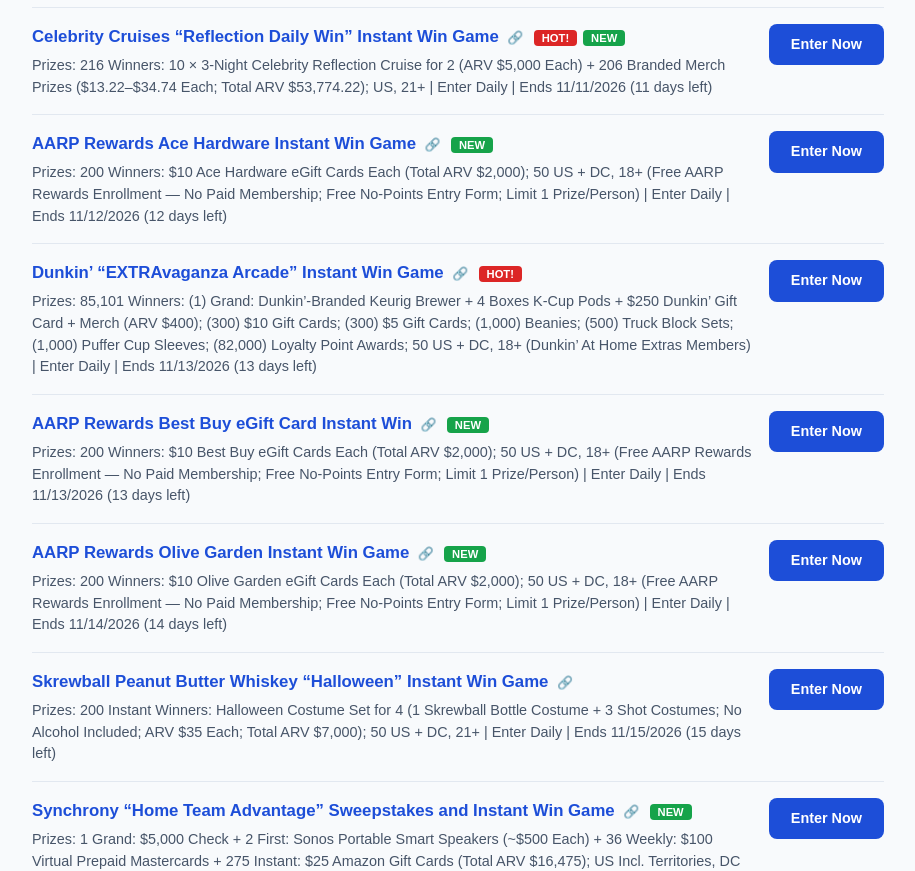
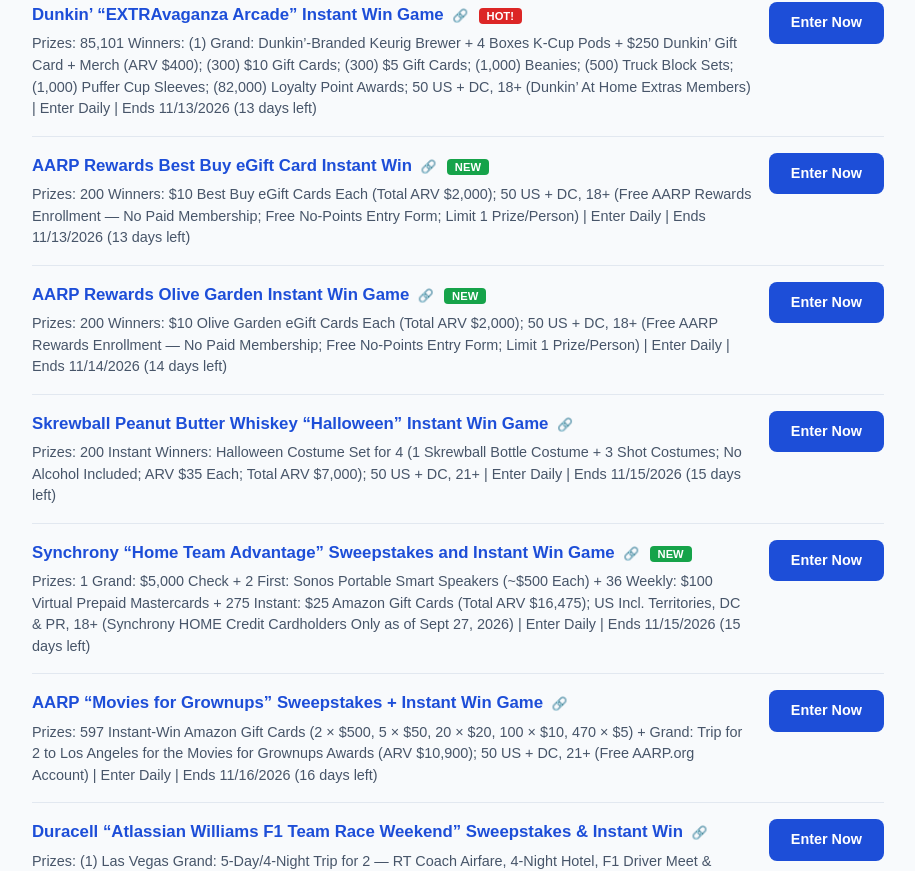
Before and after one commit to haroun26-dev/brandnewsite, a Next.js app: page / in a window 1280 px wide. Shown: the part 1386-2257 px from the top of the page, without its empty margins (182-1097 px from the left). Built offline with nearby package versions, Linux system fonts and the light colour scheme.

Commit message:
Refresh listings

```diff
--- a/app/page.tsx
+++ b/app/page.tsx
@@ -17,10 +17,10 @@ interface Listing {
   added: string; // YYYY-MM-DD — NEW badge shows when added within the last 3 days
 }
 
-// Listings verified November 8, 2026. Update this list regularly —
+// Listings verified November 9, 2026. Update this list regularly —
 // remove ended sweepstakes and add new ones by editing this file and redeploying.
 const SWEEPSTAKES: Listing[] = [
-// Listings verified November 8, 2026. Update this list regularly —
+// Listings verified November 9, 2026. Update this list regularly —
 // remove ended sweepstakes and add new ones by editing this file and redeploying.
   // ---- Instant Win Games ----
 
@@ -574,16 +574,6 @@ const SWEEPSTAKES: Listing[] = [
   },
 
 
-  {
-    id: 403,
-    title: "AARP Rewards CVS Pharmacy Instant Win Game",
-    type: "instant",
-    prizes: "200 Winners: $10 CVS Pharmacy eGift Cards Each (Total ARV $2,000); 50 US + DC, 18+ (Free AARP Rewards Enrollment \u2014 No Paid Membership; Free No-Points Entry Form; Limit 1 Prize/Person)",
-    frequency: "Enter Daily",
-    ends: "2026-11-08",
-    url: "https://sweeps.aarp.org/",
-    added: "2026-11-05",
-  },
 
   {
     id: 404,
@@ -688,17 +678,6 @@ const SWEEPSTAKES: Listing[] = [
     added: "2026-11-07",
   },
 
-  {
-    id: 429,
-    title: "McDonald\u2019s \u201cMONOPOLY 2026\u201d Chance Card Game",
-    type: "instant",
-    prizes: "Chance Card Game: $1M Cash Grand ($50K/Year \u00d7 20 Years), 2027 Jeep Cherokee, $10,000 Daily Chance Prizes (34 Total) + Gift Cards, Food & Rewards Points Instant Wins; 50 US + DC, 18+ (Chance Card Plays Only \u2014 Game Pieces Ended Nov 1)",
-    frequency: "Enter Daily",
-    ends: "2026-11-08",
-    url: "https://playatmcd.com",
-    hot: true,
-    added: "2026-11-07",
-  },
 
   {
     id: 430,
@@ -787,6 +766,40 @@ const SWEEPSTAKES: Listing[] = [
     ends: "2026-11-14",
     url: "https://sweeps.aarp.org/",
     added: "2026-11-08",
+  },
+
+  {
+    id: 459,
+    title: "Dos Equis \u201cPhoenix Suns\u201d Instant Win Game and Sweepstakes",
+    type: "instant",
+    prizes: "50 Instant Winners: $50 Phoenix Suns Team Shop E-Gift Card Each (Total Instant ARV $2,500) + Grand Drawing: 10 Winners \u00d7 2 Tickets to a Phoenix Suns 2026/27 Regular-Season Home Game (ARV $150 Each; Total ARV $4,000); Arizona Only, 21+",
+    frequency: "Enter Daily",
+    ends: "2027-04-11",
+    url: "https://DosEquis.com/phoenixsuns",
+    added: "2026-11-09",
+  },
+
+  {
+    id: 460,
+    title: "Heineken \u201cHoliday\u201d Promotion Instant Win + Sweepstakes",
+    type: "instant",
+    prizes: "306 Grand: Heineken \u00d7 Victrola Journey Suitcase Record Player + Carrying Case (ARV $75 Each) + 100 Instant: $35 Victrola Gift Cards + Up to 20,000 Instant: TouchTunes Codes for 2 Jukebox Credits (ARV $1 Each; Total ARV $46,450); US + DC, 21+",
+    frequency: "Enter Daily",
+    ends: "2026-12-31",
+    url: "https://www.heineken.com/us/en/promos/holiday",
+    added: "2026-11-09",
+  },
+
+  {
+    id: 461,
+    title: "L.O.L. Surprise Music Festival Sweepstakes & Instant Win",
+    type: "instant",
+    prizes: "5 Grand: Concert Trip for 4 (ARV $25,000 Each) + 2 VIP Birthday Experiences for up to 10 (ARV $20,000 Each) + ~522,450 Instant: $100/$20/$10 MGA Shop Vouchers, Big Surprise Party Sets, Plush Toys + More (Total ARV $956,250); 50 US + DC, 18+ (Enter by Game-Piece Code from Marked Product or Free Mail-In; Up to 100 Entries)",
+    frequency: "Enter Daily",
+    ends: "2027-06-30",
+    url: "https://lolsurprisemusicfestival.turnkeysweeps.com",
+    hot: true,
+    added: "2026-11-09",
   },
 
   // ---- Sweepstakes ----
@@ -977,16 +990,6 @@ const SWEEPSTAKES: Listing[] = [
     added: "2026-10-19",
   },
 
-  {
-    id: 209,
-    title: "Cap’n Crunch “Find The Cap’n” Sweepstakes 2026",
-    type: "sweepstakes",
-    prizes: "1 Winner + Up to 3 Guests: Mystery-Location Getaway — RT Coach Airfare for 4, 4 Nights Lodging, Daily Breakfast, Rental Car, Massages + $500 Check for Meals/Incidentals (ARV $7,540); 50 US + DC, 18+ (19+ in AL/NE)",
-    frequency: "Enter Daily",
-    ends: "2026-11-08",
-    url: "https://www.capncrunchmystery.com/",
-    added: "2026-10-19",
-  },
 
 
   {
@@ -1127,17 +1130,6 @@ const SWEEPSTAKES: Listing[] = [
     added: "2026-10-22",
   },
 
-  {
-    id: 251,
-    title: "Ford NASCAR Cup Series Chase Sweepstakes",
-    type: "sweepstakes",
-    prizes: "Grand: 2026 Ford F-150 Raptor (Up to $94,360 ARV) + 10 Weekly Prizes (Autographed Ford Racing Flags, Swag Bags, NASCAR Shop Gift Cards, Race Tickets, Merch Packages; Total Prize Value $96,860); 50 US + DC, 18+ (Valid Driver\u2019s License)",
-    frequency: "Enter Daily",
-    ends: "2026-11-08",
-    url: "https://thechasefordpromo.nascar.com/",
-    hot: true,
-    added: "2026-10-22",
-  },
 
   {
     id: 252,
@@ -1174,16 +1166,6 @@ const SWEEPSTAKES: Listing[] = [
     added: "2026-10-22",
   },
 
-  {
-    id: 255,
-    title: "TWIX Hallowmas Sweepstakes",
-    type: "sweepstakes",
-    prizes: "Grand: $10,000 Cash + 200 TWIX Bars ($10,314 ARV) + 2 Category Prizes: $5,000 Cash + 100 TWIX Bars Each ($5,157 Each; Total ARV $20,628); 50 US + DC, 18+ (Enter by Uploading a Hallowmas Photo or Short Video)",
-    frequency: "Enter Once",
-    ends: "2026-11-08",
-    url: "https://www.twix.com/hallowmas",
-    added: "2026-10-22",
-  },
 
   {
     id: 256,
@@ -1731,16 +1713,6 @@ const SWEEPSTAKES: Listing[] = [
     added: "2026-10-31",
   },
 
-  {
-    id: 368,
-    title: "iHeartRadio \u201cA Perfect Circle Flyaway\u201d Sweepstakes",
-    type: "sweepstakes",
-    prizes: "Grand: Trip for Winner + Guest to Honolulu, HI to See A Perfect Circle Live \u2014 Airfare, Hotel, Concert Tickets, Meet-and-Greet with Billy Howerdel + Band-Signed Guitar (ARV $3,500); US, 18+",
-    frequency: "Enter Daily",
-    ends: "2026-11-08",
-    url: "https://news.iheart.com/promotions/a-perfect-circle-flyaway-sweepstakes-1929685/",
-    added: "2026-11-01",
-  },
 
   {
     id: 369,
@@ -2031,17 +2003,6 @@ const SWEEPSTAKES: Listing[] = [
     added: "2026-11-05",
   },
 
-  {
-    id: 417,
-    title: "Straight Talk \u201cFord Mustang\u201d Sweepstakes",
-    type: "sweepstakes",
-    prizes: "1 Winner: 2026 Ford Mustang EcoBoost (ARV $32,640); 50 US + DC, 18+ (Valid Driver\u2019s License/Insurance Required)",
-    frequency: "Enter Daily",
-    ends: "2026-11-08",
-    url: "https://straighttalkracingtour.com/mustang-giveaway",
-    hot: true,
-    added: "2026-11-06",
-  },
 
   {
     id: 418,
@@ -2077,16 +2038,6 @@ const SWEEPSTAKES: Listing[] = [
     added: "2026-11-06",
   },
 
-  {
-    id: 421,
-    title: "DTS \u201cYou Can Feel\u201d Movie Night Sweepstakes",
-    type: "sweepstakes",
-    prizes: "1 Winner: XGIMI Horizon 20 Max Projector + Comfrt Dreamer Blanket + DTS Sticker (Total ARV $2,400); 50 US + DC, 18+ (19+ AL, NE)",
-    frequency: "Enter Once",
-    ends: "2026-11-08",
-    url: "https://promo.dts.com/feel-the-sound/",
-    added: "2026-11-06",
-  },
 
   {
     id: 422,
@@ -2303,6 +2254,140 @@ const SWEEPSTAKES: Listing[] = [
     ends: "2026-12-04",
     url: "https://sun-sentinel.secondstreetapp.com/Winterfest-Weekend-Sweepstakes-2026/",
     added: "2026-11-08",
+  },
+
+  {
+    id: 462,
+    title: "FCA US $100,000 Vehicle Sweepstakes",
+    type: "sweepstakes",
+    prizes: "Grand: $100,000 Credit Toward a Dodge, Jeep, Chrysler, Ram, or Fiat Vehicle (ARV $100,000); US + DC, 18+",
+    frequency: "Enter Daily",
+    ends: "2026-12-31",
+    url: "https://sweeps.stellantisexperiences.com",
+    hot: true,
+    added: "2026-11-09",
+  },
+
+  {
+    id: 463,
+    title: "The General \u00d7 Street Fighter Sweepstakes",
+    type: "sweepstakes",
+    prizes: "Grand: 1994 Lexus LS400 + $25,400.69 Cash via ACH (ARV $95,116.94); US, 18+ (Void AK, HI, IN, KY, ME, MN, WA)",
+    frequency: "Enter Once",
+    ends: "2026-11-18",
+    url: "https://the-general-x-street-fighter-bonus-stage-break.prod.fooji.com",
+    added: "2026-11-09",
+  },
+
+  {
+    id: 464,
+    title: "White Claw \u201cPickup Truck\u201d Sweepstakes",
+    type: "sweepstakes",
+    prizes: "Grand: Midsize Hybrid Off-Road Pickup Truck + $6,000 Check for Title, Registration & Extras (ARV up to $72,150; AK/HI Winners Get Cash ARV Instead); US incl. DC, 21+",
+    frequency: "Enter Daily",
+    ends: "2026-12-31",
+    url: "https://www.whiteclaw.com",
+    hot: true,
+    added: "2026-11-09",
+  },
+
+  {
+    id: 465,
+    title: "Ford \u201cDirt & Derby\u201d Sweepstakes",
+    type: "sweepstakes",
+    prizes: "2 Winners: (1) 2026 Ford Bronco Badlands SUV (ARV $52,075); (1) Trip for 2 to Kentucky Oaks + Kentucky Derby, May 1\u20132, 2027 \u2014 Airfare, 3 Hotel Nights, Tickets to Both Race Days (ARV $10,000); US, 18+",
+    frequency: "Enter Once",
+    ends: "2026-11-29",
+    url: "https://www.fordderbysweepstakes.com",
+    added: "2026-11-09",
+  },
+
+  {
+    id: 466,
+    title: "Jim Beam \u201cHit The Beam\u201d Sweepstakes",
+    type: "sweepstakes",
+    prizes: "110 Winners: (90) Regular-Season: 85-Inch TV Each (ARV $1,000 Each); (20) Playoff: 85-Inch TV + $5,000 LoveSac Gift Card + Jim Beam Wall Clock, Neon Sign & Tabletop Keg/Drink Tower (ARV $6,245 Each; Total ARV $214,900); US incl. DC, 21+",
+    frequency: "Enter Once",
+    ends: "2027-02-14",
+    url: "https://www.hitthebeam.com",
+    added: "2026-11-09",
+  },
+
+  {
+    id: 467,
+    title: "Viking \u201c8-Day Journey\u201d Sweepstakes",
+    type: "sweepstakes",
+    prizes: "Grand + Companion: 8-Day Cruise of Winner\u2019s Choice (River, Mississippi, Oceans, or Expeditions), Airfare Included, Double Occupancy (ARV $16,396\u2013$26,996 per Cabin); US + Canada, 18+",
+    frequency: "Enter Once",
+    ends: "2026-12-31",
+    url: "https://www.vikingcruises.com",
+    added: "2026-11-09",
+  },
+
+  {
+    id: 468,
+    title: "PBS Masterpiece \u201cEuropean River Cruise\u201d Sweepstakes",
+    type: "sweepstakes",
+    prizes: "Grand + Companion (Both 21+): 8-Day Viking European River Cruise for 2, Veranda Stateroom up to Category B, Roundtrip Trans-Atlantic Economy Airfare for 2, All Onboard Meals + One Shore Excursion per Port (Choice of 6 Itineraries, Embarkation 2027 Only; ARV $15,396); US, 21+",
+    frequency: "Enter Daily",
+    ends: "2026-11-24",
+    url: "https://www.pbs.org",
+    added: "2026-11-09",
+  },
+
+  {
+    id: 469,
+    title: "Stella Rosa \u201cStellabrate the Moment\u201d Sweepstakes",
+    type: "sweepstakes",
+    prizes: "51 Winners: (1) Grand: $10,000 Check (ARV $10,000); (50) First: Stella Rosa Branded Instant Camera + 10-Count Film Each (ARV $139.95 Each; Total ARV $16,997.50); US, 21+",
+    frequency: "Enter Once",
+    ends: "2026-12-31",
+    url: "https://www.stellarosamoments.com",
+    added: "2026-11-09",
+  },
+
+  {
+    id: 470,
+    title: "HGTV \u201cHome for the Holidays\u201d Sweepstakes",
+    type: "sweepstakes",
+    prizes: "Grand: $5,000 Cash; US, 18+ (Also Enterable Daily on FoodNetwork.com for an Additional Entry)",
+    frequency: "Enter Daily",
+    ends: "2027-01-06",
+    url: "https://www.hgtv.com",
+    added: "2026-11-09",
+  },
+
+  {
+    id: 471,
+    title: "KitchenAid \u00d7 Corkcicle \u201cMindFULLness Fridge\u201d Sweepstakes",
+    type: "sweepstakes",
+    prizes: "5 Winners: KitchenAid MindFULLness Fridge + Co-Branded Corkcicle Bottle Set (16-oz Mug, 20-oz Sport Canteen, 40-oz Cruiser) + $500 via ACH Each (ARV $4,929 Each; Total ARV $24,645); US, 18+",
+    frequency: "Enter Once",
+    ends: "2026-11-15",
+    url: "https://www.kitchenaidxcorkciclesweeps.com",
+    added: "2026-11-09",
+  },
+
+  {
+    id: 472,
+    title: "Kraft Parmesan Cheese \u201cParmsgiving\u201d Sweepstakes",
+    type: "sweepstakes",
+    prizes: "Grand: $4,900 Visa Gift Card + 1-Year Supply of Kraft Parmesan Cheese (12 \u00d7 8 oz Canisters; ARV $4,959); US, 18+",
+    frequency: "Enter Once",
+    ends: "2026-12-02",
+    url: "https://kraftnaturalcheese.com/parmsgiving",
+    added: "2026-11-09",
+  },
+
+  {
+    id: 473,
+    title: "AriZona \u201cLegends Tour\u201d Sweepstakes",
+    type: "sweepstakes",
+    prizes: "Grand: Used 1990 Mazda Miata Wrapped in AriZona Green Tea Blossom Design (ARV $10,000); US, 18+ (Excl. AK & HI)",
+    frequency: "Enter Once",
+    ends: "2026-12-31",
+    url: "https://drinkarizona.com",
+    added: "2026-11-09",
   },
 
 ];
@@ -2637,7 +2722,7 @@ export default function Home() {
         </section>
 
         <p style={{ color: "#94a3b8", fontSize: "0.8rem", marginTop: "40px", lineHeight: 1.6 }}>
-          Listings last verified November 8, 2026. Always check the official rules on
+          Listings last verified November 9, 2026. Always check the official rules on
           the sponsor&apos;s page before entering. Sweepstakes Central is not affiliated
           with the sponsors listed.
         </p>
```
